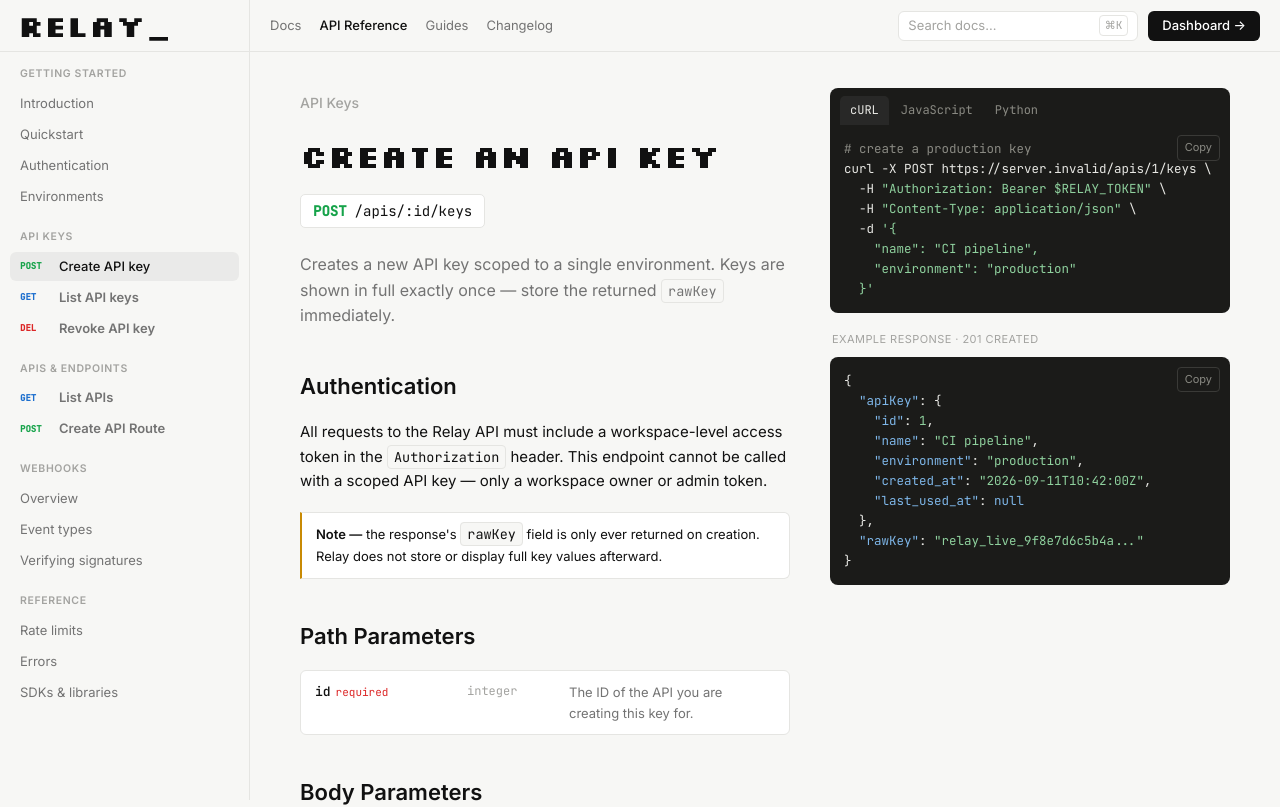
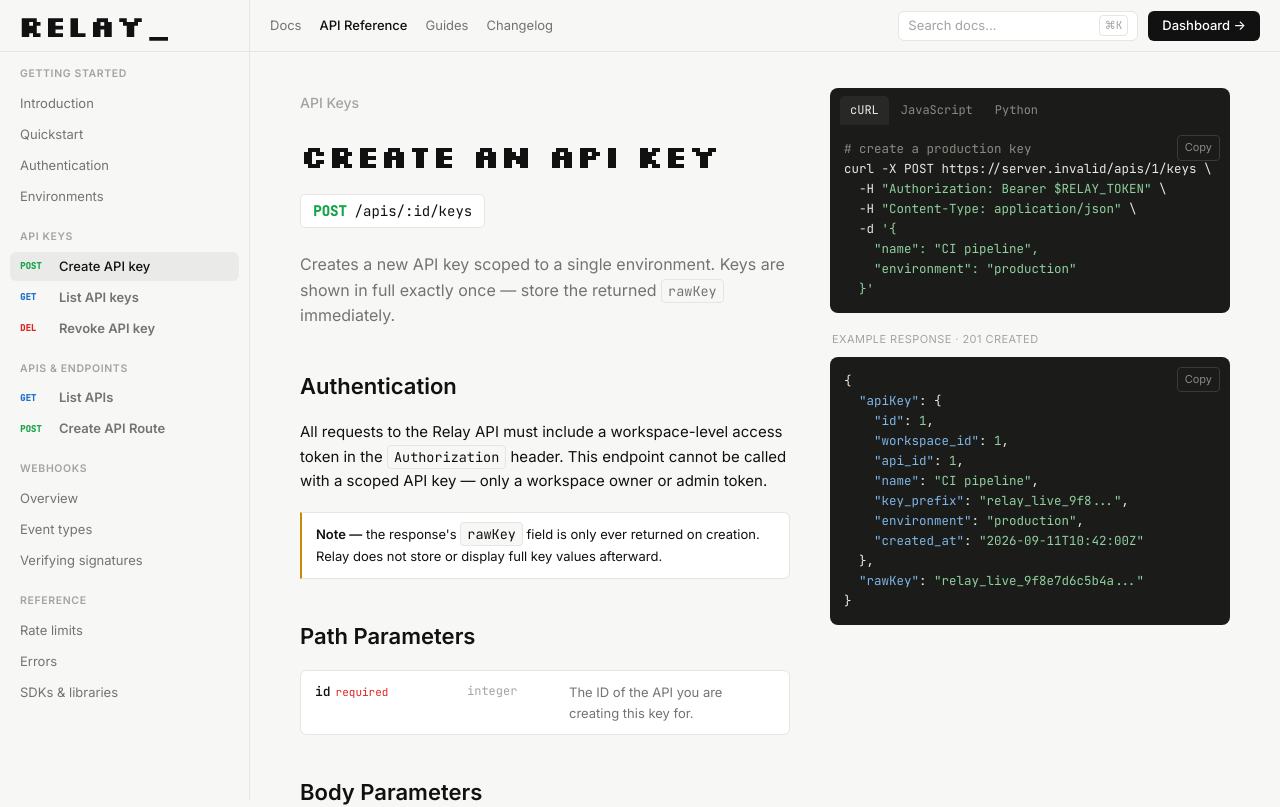
Before and after one commit to mohitdebian/Relay, a Next.js app in the folder apps/dashboard/: page /docs/api-keys/create in a window 1280 px wide. Shown: the top 807 px of the page. Built offline with nearby package versions, Linux system fonts and the light colour scheme; no server answers.

Commit message:
fix(docs): correct 8 code block inaccuracies found during QA audit

```diff
--- a/apps/dashboard/app/docs/api-keys/create/page.tsx
+++ b/apps/dashboard/app/docs/api-keys/create/page.tsx
@@ -112,17 +112,23 @@
           <span className="docs-tok-key">"id"</span>:{' '}
           <span className="docs-tok-str">1</span>,{'\n'}
           {'    '}
+          <span className="docs-tok-key">"workspace_id"</span>:{' '}
+          <span className="docs-tok-str">1</span>,{'\n'}
+          {'    '}
+          <span className="docs-tok-key">"api_id"</span>:{' '}
+          <span className="docs-tok-str">1</span>,{'\n'}
+          {'    '}
           <span className="docs-tok-key">"name"</span>:{' '}
           <span className="docs-tok-str">"CI pipeline"</span>,{'\n'}
+          {'    '}
+          <span className="docs-tok-key">"key_prefix"</span>:{' '}
+          <span className="docs-tok-str">"relay_live_9f8..."</span>,{'\n'}
           {'    '}
           <span className="docs-tok-key">"environment"</span>:{' '}
           <span className="docs-tok-str">"production"</span>,{'\n'}
           {'    '}
           <span className="docs-tok-key">"created_at"</span>:{' '}
-          <span className="docs-tok-str">"2026-09-11T10:42:00Z"</span>,{'\n'}
-          {'    '}
-          <span className="docs-tok-key">"last_used_at"</span>:{' '}
-          <span className="docs-tok-null">null</span>
+          <span className="docs-tok-str">"2026-09-11T10:42:00Z"</span>
           {'\n'}
           {'  },'}
           {'\n'}
--- a/apps/dashboard/app/docs/apis/create/page.tsx
+++ b/apps/dashboard/app/docs/apis/create/page.tsx
@@ -74,7 +74,7 @@
           <span className="docs-tok-str">"https://httpbin.org"</span>,{'\n'}
           {'    '}
           <span className="docs-tok-key">"shared_secret"</span>:{' '}
-          <span className="docs-tok-null">null</span>,{'\n'}
+          <span className="docs-tok-str">"whsec_a1b2c3d4e5f6..."</span>,{'\n'}
           {'    '}
           <span className="docs-tok-key">"environment"</span>:{' '}
           <span className="docs-tok-str">"production"</span>,{'\n'}
--- a/apps/dashboard/app/docs/apis/list/page.tsx
+++ b/apps/dashboard/app/docs/apis/list/page.tsx
@@ -57,7 +57,7 @@
           <span className="docs-tok-str">"https://httpbin.org"</span>,{'\n'}
           {'      '}
           <span className="docs-tok-key">"shared_secret"</span>:{' '}
-          <span className="docs-tok-null">null</span>,{'\n'}
+          <span className="docs-tok-str">"whsec_a1b2c3d4e5f6..."</span>,{'\n'}
           {'      '}
           <span className="docs-tok-key">"environment"</span>:{' '}
           <span className="docs-tok-str">"production"</span>,{'\n'}
@@ -69,7 +69,7 @@
           <span className="docs-tok-str">1000</span>,{'\n'}
           {'      '}
           <span className="docs-tok-key">"rate_limit_window"</span>:{' '}
-          <span className="docs-tok-str">"1h"</span>
+          <span className="docs-tok-str">3600</span>
           {'\n'}
           {'    }'}
           {'\n  ]'}
--- a/apps/dashboard/app/docs/reference/errors/page.tsx
+++ b/apps/dashboard/app/docs/reference/errors/page.tsx
@@ -54,7 +54,7 @@
           <li><code className="docs-inline">401 Unauthorized</code> - No valid API key provided, or invalid session token.</li>
           <li><code className="docs-inline">403 Forbidden</code> - The API key doesn't have permissions to perform the request (e.g. requires <code className="docs-inline">admin</code> or <code className="docs-inline">owner</code> role).</li>
           <li><code className="docs-inline">404 Not Found</code> - The requested resource doesn't exist, or you lack permissions to view it.</li>
-          <li><code className="docs-inline">409 Conflict</code> - The request conflicts with another resource (e.g. an API with this slug already exists in the workspace).</li>
+          <li><code className="docs-inline">409 Conflict</code> - The request conflicts with another resource (e.g. API with this slug already exists in the workspace).</li>
           <li><code className="docs-inline">429 Too Many Requests</code> - Too many requests hit the API too quickly.</li>
           <li><code className="docs-inline">500, 502, 503, 504 Server Errors</code> - Something went wrong on Relay's end.</li>
         </ul>
--- a/apps/dashboard/app/docs/reference/rate-limits/page.tsx
+++ b/apps/dashboard/app/docs/reference/rate-limits/page.tsx
@@ -17,7 +17,7 @@
           {'\n'}
           {'  '}
           <span className="docs-tok-key">"error"</span>:{' '}
-          <span className="docs-tok-str">"Too many requests, please try again later."</span>,{'\n'}
+          <span className="docs-tok-str">"Too many requests. Please try again later."</span>,{'\n'}
           {'  '}
           <span className="docs-tok-key">"retryAfter"</span>:{' '}
           <span className="docs-tok-str">34</span>
```
